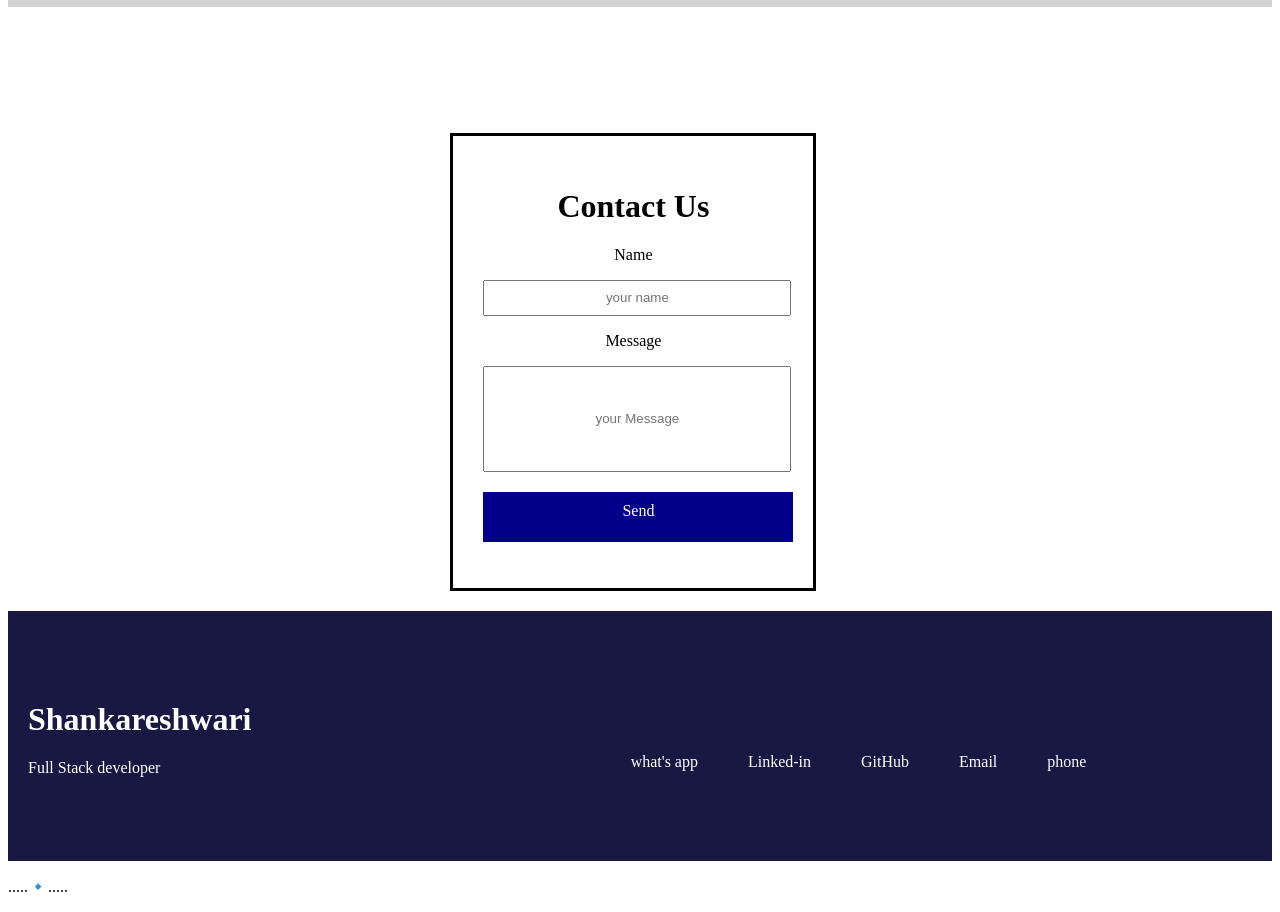
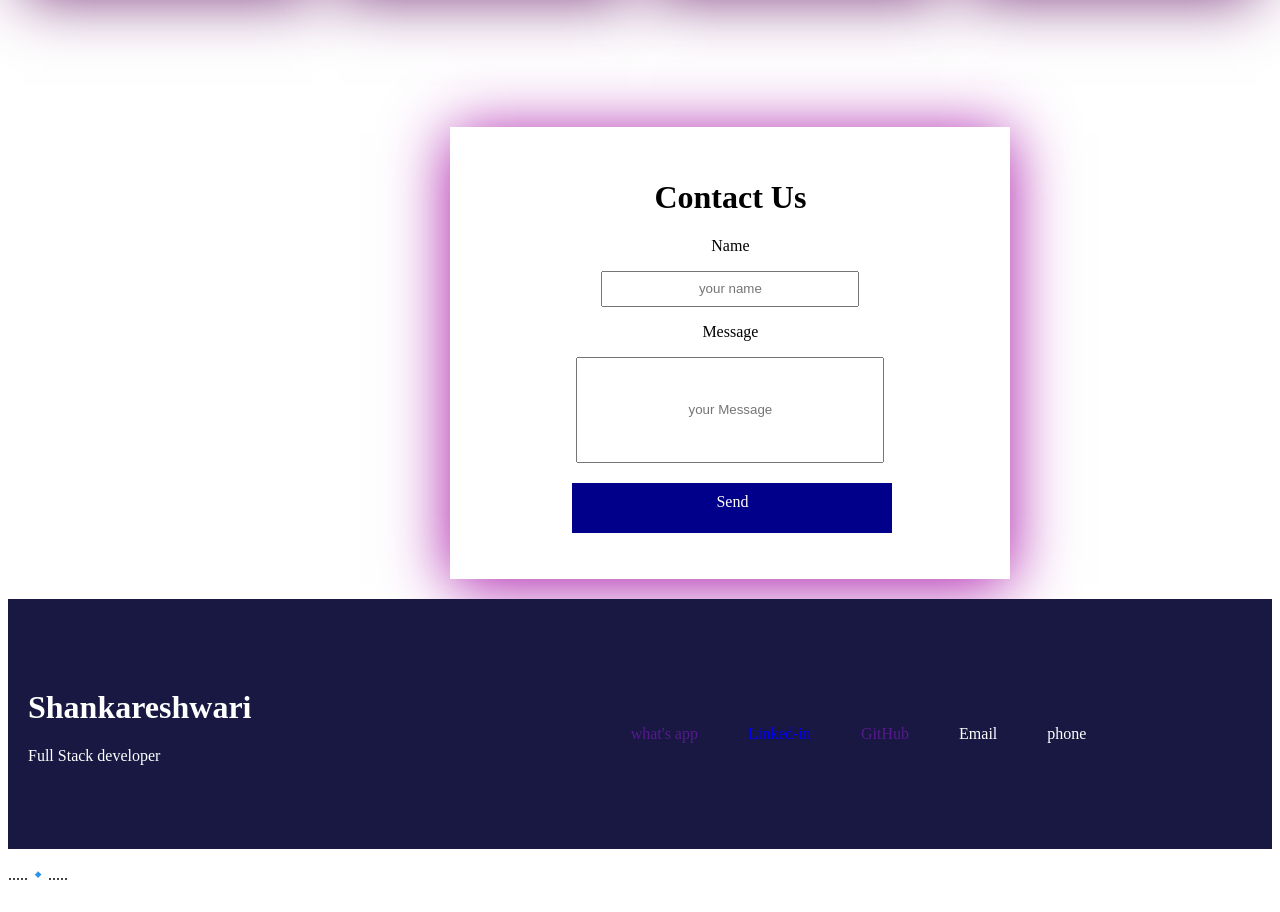
Before and after one commit to abi4679553/portfolio, a plain HTML site: page index.html in a window 1280 px wide. Shown: the part 2388-3300 px from the top of the page. Drawn offline with Linux system fonts and the light colour scheme.

Commit message:
box-shawdo

```diff
--- a/index.html
+++ b/index.html
@@ -1,11 +1,13 @@
 <!DOCTYPE html>
 <html lang="en">
+
 <head>
     <meta charset="UTF-8">
     <meta name="viewport" content="width=device-width, initial-scale=1.0">
     <title>Document</title>
     <link rel="stylesheet" href="style.css">
 </head>
+
 <body>
     <div class="nav">
         <div class="nav1">
@@ -22,19 +24,24 @@
     </div>
     <div class="body">
         <p class="p">Welcome to My Portfolio !</p>
-    <p class="p1">Hi I'm Shankareshwari. I'm Full Stack developer Working on exciting projects and Learning new technologies.</p>
+        <p class="p1">Hi I'm Shankareshwari. I'm Full Stack developer Working on exciting projects and Learning new
+            technologies.</p>
         <button class="button">Explore My Work</button>
         <div class="about">
             <h2>About</h2>
-        <P class="p2">I am Shankareshwari, a passionate Full Stack Developer skilled in building dynamic, user-friendly applications.</P>
-         <P class="p2"> With expertise in front-end and back-end technologies, I create seamless digital experiences. I enjoy solving complex problems, learning new tools, and delivering efficient,
+            <P class="p2">I am Shankareshwari, a passionate Full Stack Developer skilled in building dynamic,
+                user-friendly applications.</P>
+            <P class="p2"> With expertise in front-end and back-end technologies, I create seamless digital experiences.
+                I enjoy solving complex problems, learning new tools, and delivering efficient,
                 scalable solutions to drive innovation and business growth.</P>
         </div>
     </div>
 
     <div>
         <h1 class="p3">About Me</h1>
-    <p class="p4">Hello! I’m Shankareshwari, a passionate full-stack developer based in Erode.I specialize in building modern,  responsive web applications using a wide range of technologies.have a deep love for learning new tools and frameworks,and I’m always excited about solving real-world problems through code.</p>
+        <p class="p4">Hello! I’m Shankareshwari, a passionate full-stack developer based in Erode.I specialize in
+            building modern, responsive web applications using a wide range of technologies.have a deep love for
+            learning new tools and frameworks,and I’m always excited about solving real-world problems through code.</p>
     </div>
     <div class="p5">
         <div>
@@ -53,55 +60,64 @@
 
             </div>
         </div>
-<div>
+        <div style="box-shadow: 0 5px 60px purple;">
             <h2 style="text-align: center;">Education</h2>
-    <div  class="p7">
+            <div class="p7">
                 <br>I have a degree in B.E Computer Science And Engineering From Anna University.</br>
                 <br>Throughout my academic journey, I developed a strong foundation in software engineering,</br>
                 <br> algorithms, and data structures. This educational background helped </br>
                 <br>shape my problem-solving skills, which I apply to real-world development challenges.</br>
-</div></div>
+            </div>
+        </div>
     </div>
     <div>
         <h2 style="text-align: center;">Professional Experience</h2>
         <h3 style="text-align: center;">Software Developer at Innovabyte service</h3>
-    <p class="p4">I worked as a full-stack developer at Innovabyte service, where I am responsible for developing scalable web applications. I’ve led the development of several features, implemented REST APIs, and integrated third-party services. My role involves collaborating with the team to deliver high-quality software solutions.</p>
+        <p class="p4">I worked as a full-stack developer at Innovabyte service, where I am responsible for developing
+            scalable web applications. I’ve led the development of several features, implemented REST APIs, and
+            integrated third-party services. My role involves collaborating with the team to deliver high-quality
+            software solutions.</p>
     </div>
     <div class="p6">
         <h1>Education</h1>
-    <p>Here's a look at my educational journey, from my latest full-stack development training to my foundational education in Tamil Nadu.</p>
+        <p>Here's a look at my educational journey, from my latest full-stack development training to my foundational
+            education in Tamil Nadu.</p>
     </div>
 
     <div class="education">
         <div class="box">
             <h2>10th Grade</h2>
             <h3>Government Higher Secondary School</h3>
-    <P>Completed 10th grade at a Government Higher Secondary School in Tamil Nadu. I gained a solid foundation in general education and developed an interest in technology.</P>
+            <P>Completed 10th grade at a Government Higher Secondary School in Tamil Nadu. I gained a solid foundation
+                in general education and developed an interest in technology.</P>
         </div>
         <div class="box">
             <h2>12th Grade</h2>
             <h3>Government School</h3>
-    <P>Completed my 12th grade at a Government School in Tamil Nadu. This helped me strengthen my academic foundation and build the skills needed for further studies.</P>
+            <P>Completed my 12th grade at a Government School in Tamil Nadu. This helped me strengthen my academic
+                foundation and build the skills needed for further studies.</P>
         </div>
         <div class="box">
             <h2>Bachelor of Engineering (B.E.)</h2>
             <h3>Anna University</h3>
-    <P>Completed my Bachelor's in Engineering (B.E.) at Anna University. This program deepened my technical skills and prepared me for a career in software development.</P>
+            <P>Completed my Bachelor's in Engineering (B.E.) at Anna University. This program deepened my technical
+                skills and prepared me for a career in software development.</P>
         </div>
         <div class="box">
             <h2>Full-Stack MERN Development</h2>
             <h3>MERN Stack</h3>
 
-    <p>Currently learning Full-Stack MERN (MongoDB, Express, React, Node.js) to strengthen my web development skills and build modern, scalable web applications.</p>
+            <p>Currently learning Full-Stack MERN (MongoDB, Express, React, Node.js) to strengthen my web development
+                skills and build modern, scalable web applications.</p>
         </div>
     </div>
 
     <div class="Contact">
         <h1>Contact Us</h1>
         <p>Name</p>
-    <input type="text"  placeholder="your name" style="width: 300px; height: 30px; text-align: center;">
+        <input type="text" placeholder="your name" style="width: 250px; height: 30px; text-align: center;">
         <p>Message</p>
-     <input type="text"  placeholder="your Message" style="width: 300px; height: 100px; text-align: center;">
+        <input type="text" placeholder="your Message" style="width: 300px; height: 100px; text-align: center;">
         <p class="send">Send</p>
     </div>
 
@@ -111,11 +127,11 @@
             <P style="margin-bottom: 90px;">Full Stack developer</P>
         </div>
         <div class="f2">
-    <P>what's app</P>
-    <P>Linked-in</P>
-    <P>GitHub</P>
-    <P>Email</P>
-    <P>phone</P>
+            <a href="">what's app</a>
+            <a href="https://www.linkedin.com/in/shankareshwari2005/">Linked-in</a>
+            <a href="">GitHub</a>
+            <a>Email</a>
+            <a>phone</a>
         </div>
     </div>
     <p>.....🔹.....</p>
@@ -131,4 +147,5 @@
 
 
 </body>
+
 </html>
--- a/style.css
+++ b/style.css
@@ -1,3 +1,6 @@
+*{
+    text-decoration: none;
+}
 .nav{
     display:  flex;
     border: none;
@@ -18,6 +21,7 @@
     font-weight: bold;
     padding-top: 10px;
     color: white;
+    cursor: pointer;
 }
 .p{
     font-size: 50px;
@@ -95,8 +99,7 @@
 .p7{
     text-align: center;
     font-size: x-large;
-    border: solid;
-    height: 350px;
+    height: 300px;
     width: 700px;
 }
 .box{
@@ -107,30 +110,42 @@
     height: 100;
     width: 250px;
     background-color: white;
+    box-shadow: 0  6px 60px rgb(122, 52, 122);
+}
+.box:hover{
+    transform: translatex(5px);
+    box-shadow: 0 5px 50px rgb(217, 16, 217);
+
+
 }
 .education{
-    background-color: lightgrey;
+
     display: flex;
     justify-content: space-evenly;
+
 }
 .Contact{
     text-align: center;
-    border:solid;
     margin: 20px;
     padding: 30px;
-    width: 300px;
+    width: 500px;
     justify-content: center;
     margin-left: 35%;
     margin-top: 10%;
+
+    box-shadow: 0  6px 60px rgb(167, 18, 167);
 }
+
 .send{
     background-color: darkblue;
     height: 30px;
-    width: 290px;
+    width: 300px;
     text-align: center;
     color: white;
     margin-top: 20px;
     padding: 10px;
+    margin-left: 92px;
+    align-items: center;
 }
 .f1{
     margin-left: 20px;
@@ -141,6 +156,7 @@
     gap: 50px;
     margin-left: 30%;
     margin-top: 10%;
+    color: white;
 }
 
 .footer{
```
Lines whose indentation alone changed are shown as unchanged.
